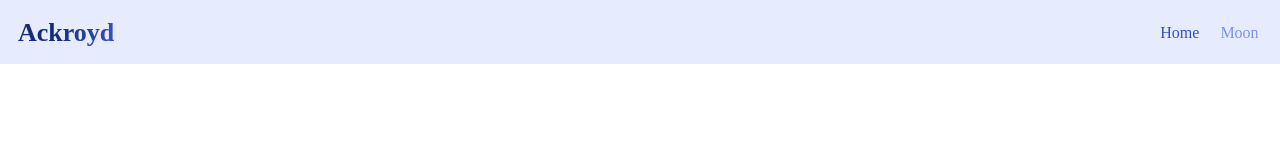
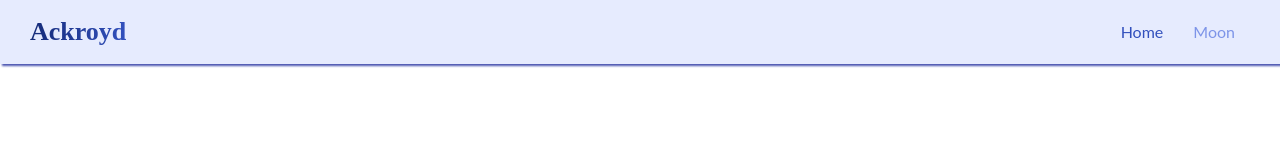
Before and after one commit to Matthewline/ackroyd, a website built with Parcel: page src/pages/index1.html in a window 1280 px wide. Built offline with nearby package versions, Linux system fonts and the light colour scheme.

Commit message:
Changes 1.0

```diff
--- a/src/pages/index1.html
+++ b/src/pages/index1.html
@@ -8,11 +8,11 @@
     <title>Document</title>
 </head>
 <body>
-    <nav class="navbar">
-        <h2 class="navbar_logo">Ackroyd</h2>
-        <ul class="navbar_links">
-            <a href="./index.html"><li class="navbar_pages">Home</li></a>
-            <a href=""><li class="navbar_pages" id="color">Moon</li></a>
+    <nav class="nav">
+        <h2 class="logo">Ackroyd</h2>
+        <ul>
+            <li><a href="./index.html" class="nav__link">Home</a></li>
+            <li><a href="./index1.html" class="nav__link" id="diffrent_color">Moon</a></li>
         </ul>
     </nav>
 </body>
--- a/src/styles/style1.css
+++ b/src/styles/style1.css
@@ -3,37 +3,42 @@
     padding: 0;
     box-sizing: border-box;
 }
-.navbar{
+.nav{
     display: flex;
+    position: fixed;
     height: 64px;
+    width: 100%;
     background-color: #E6EBFE;
+    box-shadow: 2px 2px 2px  #4a54b1;
     justify-content: space-between;
-    margin-bottom: 23px;
 }
-.navbar_logo{
-    margin-top: 18px;
-    margin-left: 18px;
+.logo{
     font-size: 26px;
-    background-image: linear-gradient(to right,#152B79 35%, #3250bd);
-        -webkit-background-clip: text;
-        -moz-background-clip: text;
-        background-clip: text;
-        color: transparent;
+    line-height: 64px;
+    padding-left: 30px;
+    background-image: linear-gradient(to right,#152B79 25%, #3250bd);
+    -webkit-background-clip: text;
+    -moz-background-clip: text;
+    background-clip: text;
+    color: transparent;
 }
-.navbar_links{
+.nav ul{
     display: flex;
+    margin-right: 30px;
+}
+.nav ul li{
     list-style-type: none;
-    gap: 21px;
-    margin-right: 21.4px;
-    margin-top: 24px;
+    margin: 0 15px;
+    line-height: 64px;
 }
-.navbar_links a{
+.nav ul li a{
+    color: #3250BD;
     text-decoration: none;
-    color: #3250BD;
+    font-family: 'Lato', sans-serif;
 }
-.navbar_links a:hover{
-    border-bottom: 4px solid;
+li:hover{
+    border-bottom: 4px solid #405BBF;
 }
-#color{
+#diffrent_color{
     color: #7D94E8;
 }
```
Also changed, not shown: src/script/app.js (+10 -10 lines).
